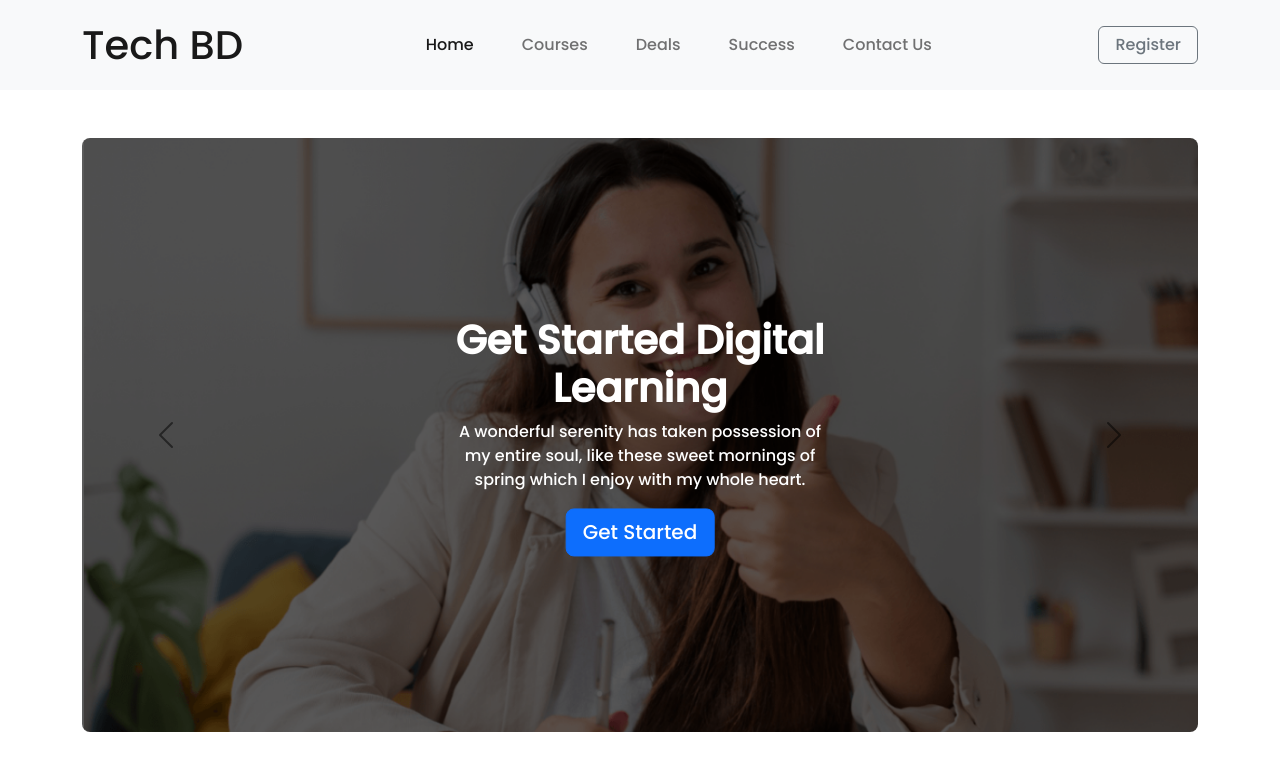
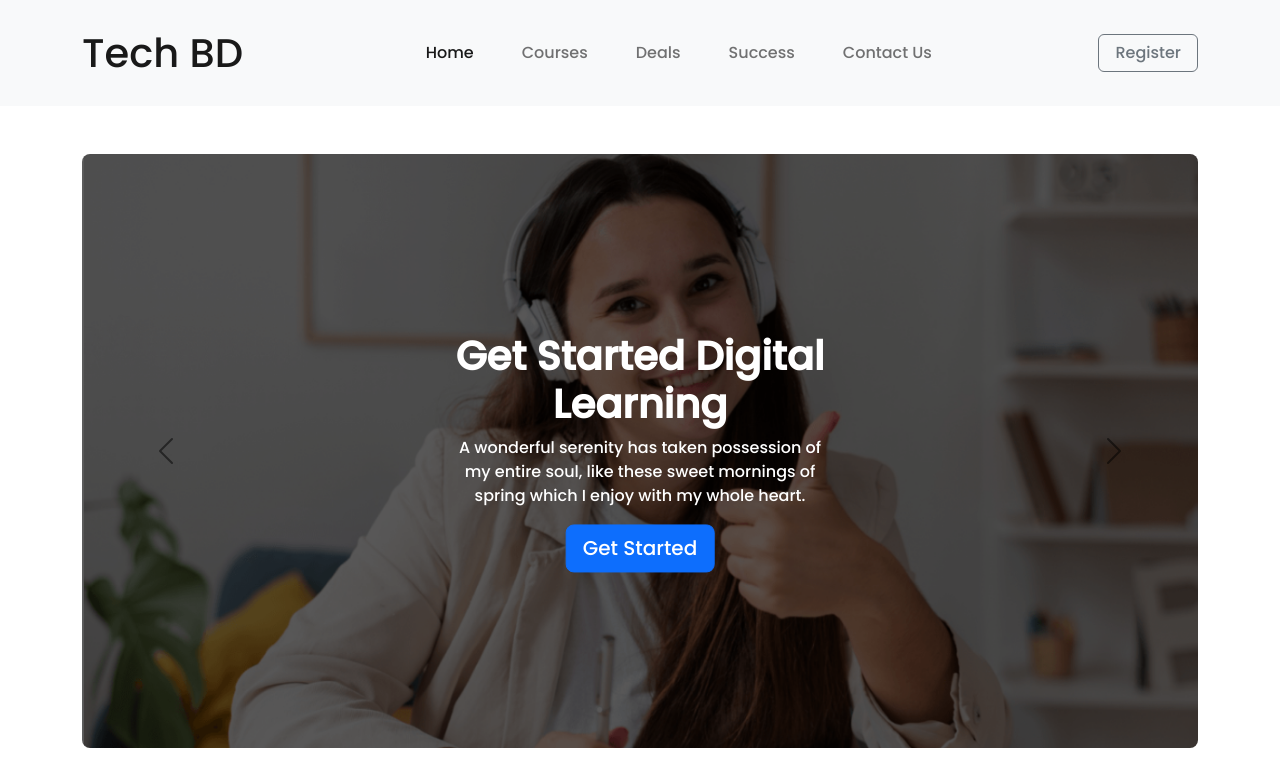
Before and after one commit to ariyanabdullah/assignment-3, a plain HTML site: page index.html in a window 1280 px wide. Shown: the top 777 px of the page. Drawn offline with nearby package versions, Linux system fonts and the light colour scheme.

Commit message:
nav bar resolved

```diff
--- a/index.html
+++ b/index.html
@@ -22,7 +22,7 @@
 
 
         <!-- nav-bar -->
-        <nav class="navbar navbar-expand-lg navbar-light bg-light py-3 ">
+        <nav class="navbar navbar-expand-lg navbar-light bg-light  py-4 ">
           <div class="container">
             <a class="navbar-brand" href="#"><span class="h1 text-bold" >Tech BD </span></a>
             <button class="navbar-toggler" type="button" data-bs-toggle="collapse" data-bs-target="#navbarSupportedContent" aria-controls="navbarSupportedContent" aria-expanded="false" aria-label="Toggle navigation">
```
